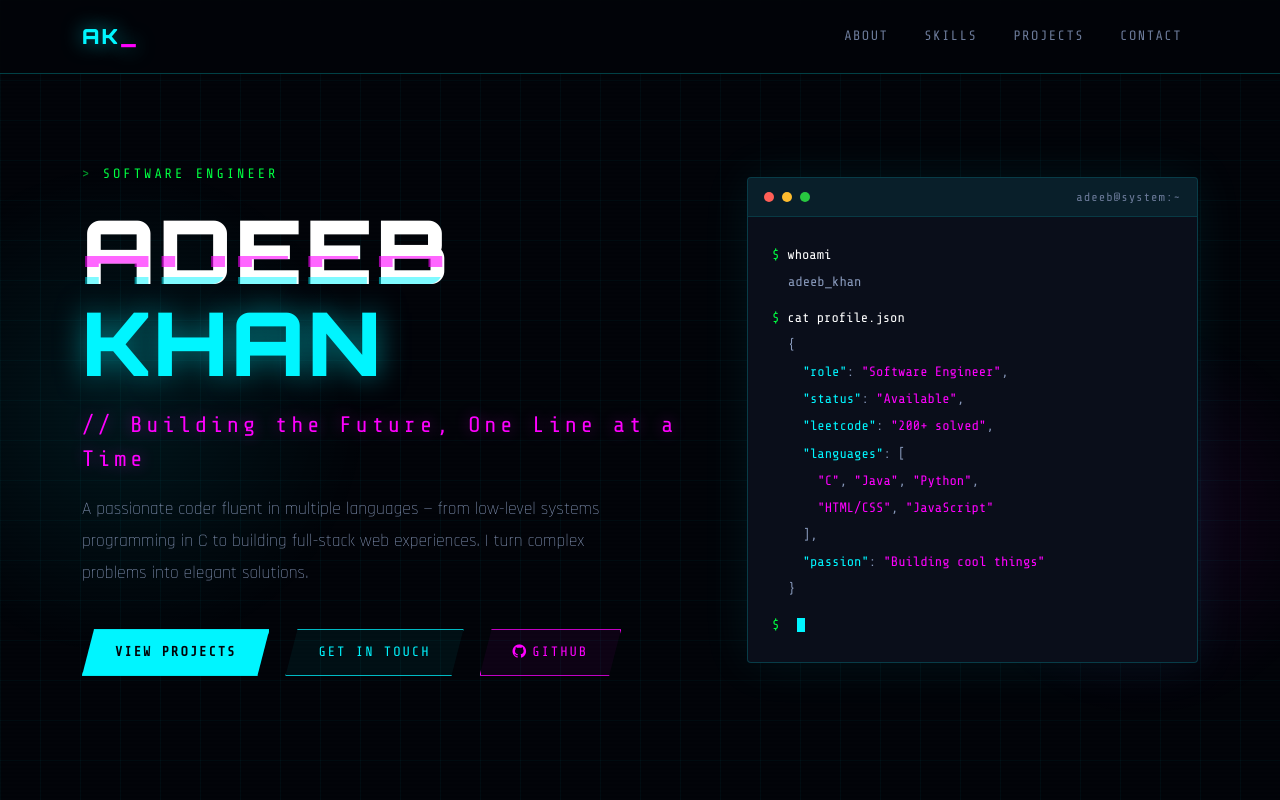
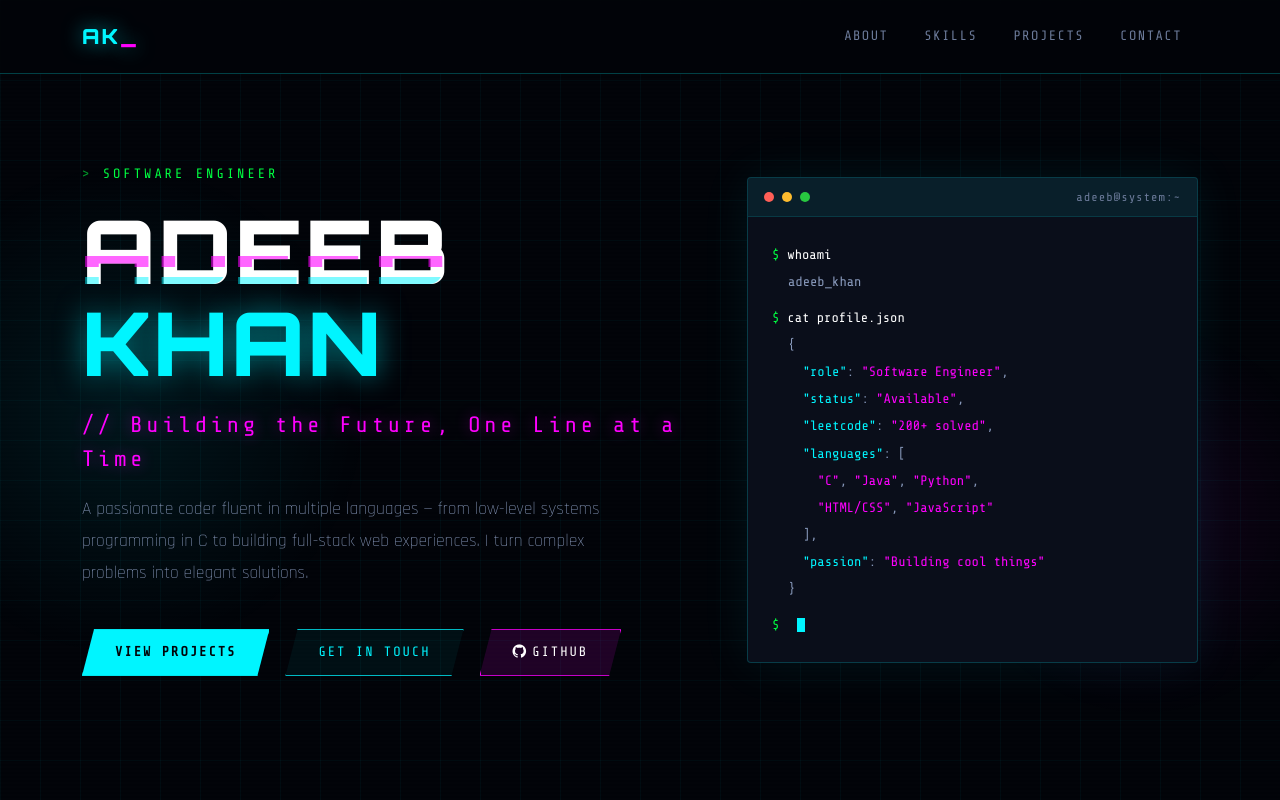
Before and after one commit to Bosskhan786/Khan, a plain HTML site: page frontend/index.html in a window 1280 px wide. In both pictures the pointer is over the link "GITHUB". Shown: the top 800 px of the page. Drawn offline with nearby package versions, Linux system fonts and the light colour scheme.

Commit message:
update main.js + update style.css

```diff
--- a/frontend/css/style.css
+++ b/frontend/css/style.css
@@ -620,3 +620,9 @@
     #hero { padding-top: 80px; }
     .terminal-box { margin-top: 2.5rem; }
   }
+
+  .btn-cyber.github:hover {
+  background: rgba(255,0,255,0.12) !important;
+  color: #fff !important;
+  box-shadow: 0 0 25px rgba(255,0,255,0.3);
+}
--- a/frontend/index.html
+++ b/frontend/index.html
@@ -54,7 +54,7 @@
         <div class="hero-btns">
           <a href="#projects" class="btn-cyber solid">View Projects</a>
           <a href="#contact" class="btn-cyber">Get in Touch</a>
-          <a href="https://github.com/Bosskhan786" target="_blank" class="btn-cyber" style="border-color:var(--magenta);color:var(--magenta);background:rgba(255,0,255,0.05)"><i class="bi bi-github me-1"></i>GitHub</a>
+          <a href="https://github.com/Bosskhan786" target="_blank" class="btn-cyber github" style="border-color:var(--magenta);color:var(--magenta);background:rgba(255,0,255,0.05)"><i class="bi bi-github me-1"></i>GitHub</a>
         </div>
       </div>
       <div class="col-lg-5">
```
